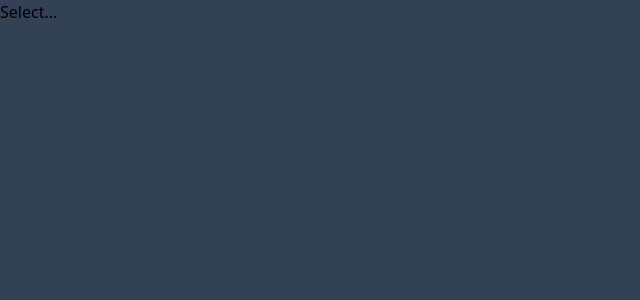
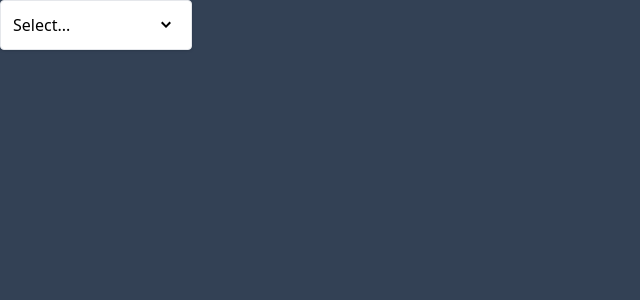
Before and after one commit to IsmayelAlam/practice_react, a React (Create React App) app in the folder react_practice008/: page / in a window 1280 px wide. Shown: the top 300 px of the page, without its empty margins (0-640 px from the left). Built offline with nearby package versions, Linux system fonts and the light colour scheme.

Commit message:
add style to dropdown component

```diff
--- a/react_practice008/src/components/DropDown.js
+++ b/react_practice008/src/components/DropDown.js
@@ -1,4 +1,6 @@
 import { useState } from "react";
+import { GoChevronDown } from "react-icons/go";
+import className from "classnames";
 
 function DropDown({ options, onChange, value }) {
   const [isOpen, setIsOpen] = useState(false);
@@ -8,16 +10,32 @@ function DropDown({ options, onChange, value }) {
     setIsOpen(false);
   };
 
+  const classes = className(
+    "border rounded shadow cursor-pointer bg-white p-3 w-full"
+  );
+
   const renderOptions = options.map((option) => (
-    <div onClick={handleOption.bind(null, option.label)} key={option.value}>
+    <div
+      className="hover:bg-sky-100 rounded cursor-pointer p-1"
+      onClick={handleOption.bind(null, option.label)}
+      key={option.value}
+    >
       {option.label}
     </div>
   ));
 
   return (
-    <div>
-      <div onClick={() => setIsOpen(!isOpen)}>{value || "Select..."}</div>
-      {isOpen && <div>{renderOptions}</div>}
+    <div className="w-48 relative">
+      <div
+        onClick={() => setIsOpen(!isOpen)}
+        className={"flex justify-between items-center " + classes}
+      >
+        {value || "Select..."}
+        <GoChevronDown />
+      </div>
+      {isOpen && (
+        <div className={"absolute top-full" + classes}>{renderOptions}</div>
+      )}
     </div>
   );
 }
```
